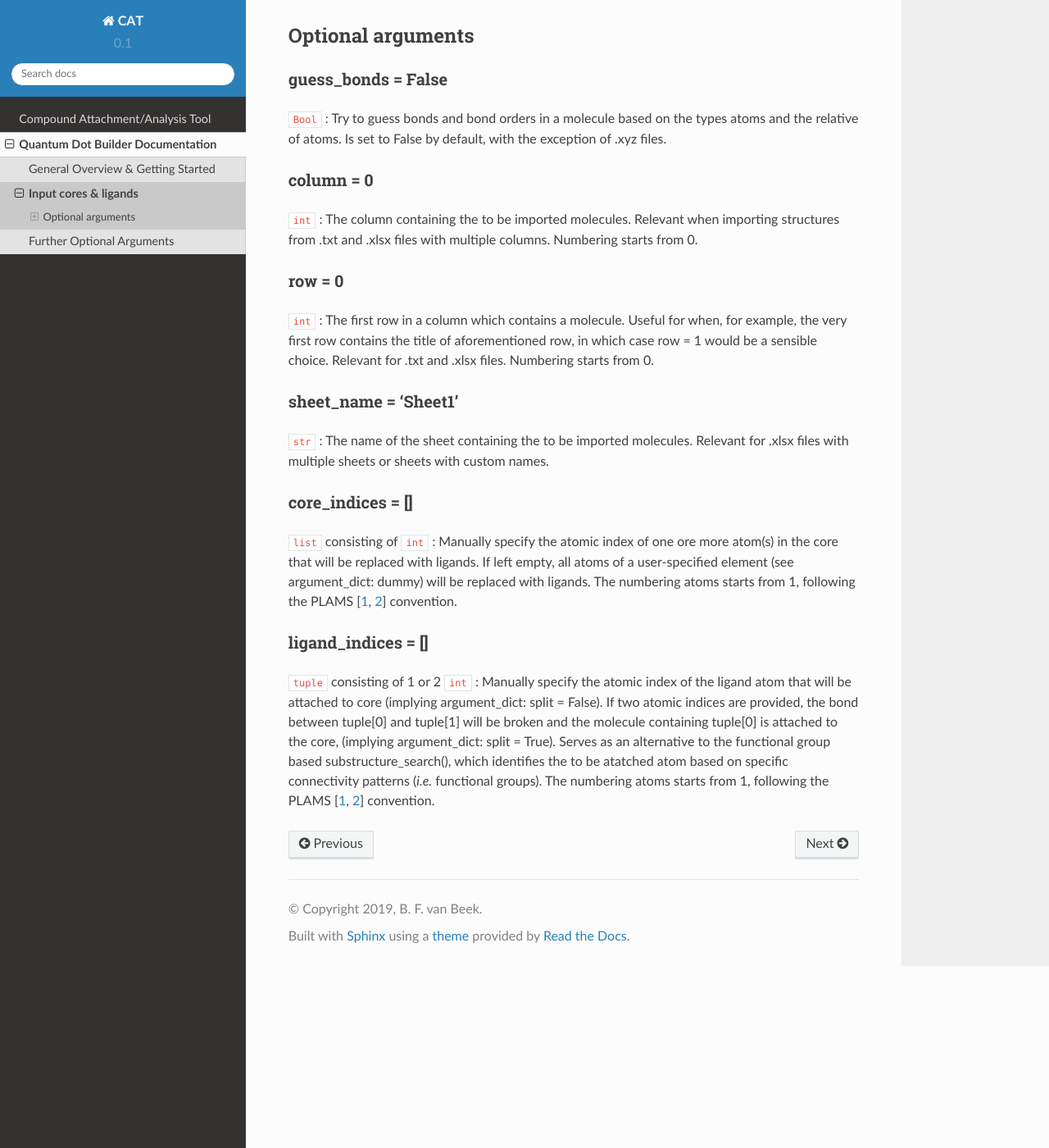
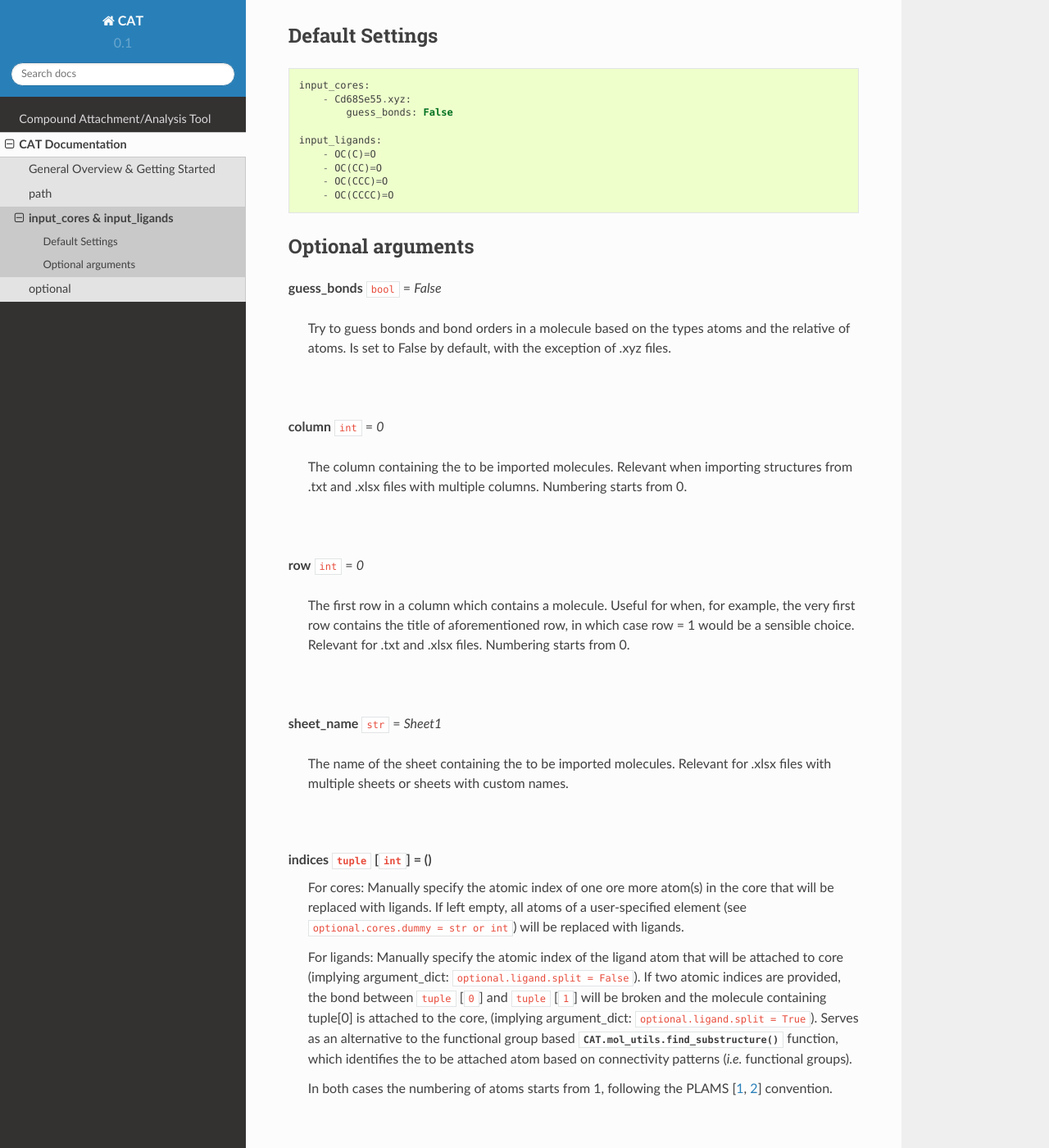
Before and after one commit to nlesc-nano/CAT, a Sphinx documentation site: the page built from docs/core_ligand.rst, in a window 1280 px wide and 1400 px high, scrolled down 422 px. Shown: the whole window at 82% size. Built offline with Sphinx 7.4.7 and the Read the Docs theme 2.0.0, drawn with Linux system fonts in a browser that asks for light colours; some of the changed text lies outside the part shown.

Commit message:
Updated documentation

```diff
--- a/docs/core_ligand.rst
+++ b/docs/core_ligand.rst
@@ -1,67 +1,94 @@
-Input cores & ligands
-=====================
+input_cores & input_ligands
+===========================
 
-Thia section related relates the importing and processing of cores and ligands. Ligand & cores can be imported from a wide range of different files and files types, which can roughly be divided into three categories:
+Thia section related relates the importing and processing of cores and ligands. Ligand & cores can be
+imported from a wide range of different files and files types, which can roughly be divided into three categories:
 
-1.  Files containing coordinates of a single molecule: .xyz, .pdb & .mol
-2.  Python objects: ``plams.Molecule``, ``rdkit.Chem.Mol`` & (SMILES) ``str``
-3.  Containers containing on or multiple input molecules: .txt, .xlsx & directories
+1.  Files containing coordinates of a single molecule: .xyz, .pdb & .mol files
+2.  Python objects: |plams.Molecule|_, |rdkit.Chem.Mol|_ & (SMILES) |str|_
+3.  Containers with one or multiple input molecules: directories, .txt & .xlsx files
 
-In the later case, the container can consist of multiple SMILES strings or paths to .xyz, .pdb and/or .mol files. If necessary, containers are searched recursively. Both absolute and relative paths are explored.
+In the later case, the container can consist of multiple SMILES strings or paths to .xyz, .pdb and/or .mol files.
+If necessary, containers are searched recursively. Both absolute and relative paths are explored.
+
+Default Settings
+~~~~~~~~~~~~~~~~
+
+::
+
+    input_cores:
+        - Cd68Se55.xyz:
+            guess_bonds: False
+
+    input_ligands:
+        - OC(C)=O
+        - OC(CC)=O
+        - OC(CCC)=O
+        - OC(CCCC)=O
 
 Optional arguments
-~~~~~~~~~~~~~~~~~~~
+~~~~~~~~~~~~~~~~~~
 
-guess_bonds = False
--------------------
+**guess_bonds** |bool|_ = *False*
 
-``Bool`` :
-Try to guess bonds and bond orders in a molecule based on the types atoms and the relative of atoms.
-Is set to False by default, with the exception of .xyz files.
+    Try to guess bonds and bond orders in a molecule based on the types atoms and the relative of atoms.
+    Is set to False by default, with the exception of .xyz files.
 
-column = 0
-----------
+    |
 
-``int`` :
-The column containing the to be imported molecules.
-Relevant when importing structures from .txt and .xlsx files with multiple columns.
-Numbering starts from 0.
+**column** |int|_ = *0*
 
-row = 0
--------
+    The column containing the to be imported molecules.
+    Relevant when importing structures from .txt and .xlsx files with multiple columns.
+    Numbering starts from 0.
 
-``int`` :
-The first row in a column which contains a molecule.
-Useful for when, for example, the very first row contains the title of aforementioned row, in which case row = 1 would be a sensible choice.
-Relevant for .txt and .xlsx files.
-Numbering starts from 0.
+    |
 
-sheet_name = 'Sheet1'
----------------------
+**row** |int|_ = *0*
 
-``str`` :
-The name of the sheet containing the to be imported molecules.
-Relevant for .xlsx files with multiple sheets or sheets with custom names.
+    The first row in a column which contains a molecule.
+    Useful for when, for example, the very first row contains the title of aforementioned row,
+    in which case row = 1 would be a sensible choice. Relevant for .txt and .xlsx files.
+    Numbering starts from 0.
 
-core_indices = []
------------------
+    |
 
-``list`` consisting of ``int`` :
-Manually specify the atomic index of one ore more atom(s) in the core that will be replaced with ligands.
-If left empty, all atoms of a user-specified element (see argument_dict: dummy) will be replaced with ligands.
-The numbering atoms starts from 1, following the PLAMS
-[`1 <https://github.com/SCM-NV/PLAMS>`_,
-`2 <https://www.scm.com/doc/plams/index.html>`_]
-convention.
+**sheet_name** |str|_ = *Sheet1*
 
-ligand_indices = []
--------------------
+    The name of the sheet containing the to be imported molecules.
+    Relevant for .xlsx files with multiple sheets or sheets with custom names.
 
-``tuple`` consisting of 1 or 2 ``int`` :
-Manually specify the atomic index of the ligand atom that will be attached to core (implying argument_dict: split = False).
-If two atomic indices are provided, the bond between tuple[0] and tuple[1] will be broken and the molecule containing tuple[0] is attached to the core, (implying argument_dict: split = True).
-Serves as an alternative to the functional group based substructure_search(), which identifies the to be atatched atom based on specific connectivity patterns (*i.e.* functional groups).
-The numbering atoms starts from 1, following the PLAMS
-[`1 <https://github.com/SCM-NV/PLAMS>`_,
-`2 <https://www.scm.com/doc/plams/index.html>`_]
-convention.
+    |
+
+**indices** |tuple|_  [|int|_] = ()
+    For cores:
+    Manually specify the atomic index of one ore more atom(s) in the core that will be replaced with ligands.
+    If left empty, all atoms of a user-specified element (see ``optional.cores.dummy = str or int``) will be replaced with ligands.
+
+    For ligands:
+    Manually specify the atomic index of the ligand atom that will be attached to core (implying argument_dict: ``optional.ligand.split = False``).
+    If two atomic indices are provided, the bond between |tuple|_ [``0``] and |tuple|_ [``1``] will be broken and
+    the molecule containing tuple[0] is attached to the core, (implying argument_dict: ``optional.ligand.split = True``).
+    Serves as an alternative to the functional group based :func:`CAT.mol_utils.find_substructure` function,
+    which identifies the to be attached atom based on connectivity patterns (*i.e.* functional groups).
+
+    In both cases the numbering of atoms starts from 1, following the PLAMS [1_, 2_] convention.
+
+    |
+
+.. _1: https://github.com/SCM-NV/PLAMS
+.. _2: https://www.scm.com/doc/plams/index.html
+
+.. _rdkit.Chem.Mol: http://www.rdkit.org/docs-beta/api/rdkit.Chem.rdchem.Mol-class.html
+.. _plams.Molecule: https://www.scm.com/doc/plams/components/molecule.html#id1
+.. _tuple: https://docs.python.org/3/library/stdtypes.html#tuple
+.. _str: https://docs.python.org/3/library/stdtypes.html#str
+.. _int: https://docs.python.org/3/library/functions.html#int
+.. _bool: https://docs.python.org/3/library/stdtypes.html#boolean-values
+
+.. |rdkit.Chem.Mol| replace:: ``rdkit.Chem.Mol``
+.. |plams.Molecule| replace:: ``plams.Molecule``
+.. |tuple| replace:: ``tuple``
+.. |str| replace:: ``str``
+.. |int| replace:: ``int``
+.. |bool| replace:: ``bool``
--- a/docs/documentation.rst
+++ b/docs/documentation.rst
@@ -1,5 +1,5 @@
-Quantum Dot Builder Documentation
-=================================
+CAT Documentation
+=================
 
 For a more detailed description of the **CAT** compound builder read the
 documentation. The documentation is divided into three parts: The basics,
@@ -8,5 +8,6 @@ look into the customization of the various jobs.
 
 .. toctree::
     get_started
+    path
     core_ligand
     args
```
Also changed, not shown: docs/args.rst (+59 -27 lines), docs/get_started.rst (+35 -6 lines), docs/path.rst (added, +25 -0 lines), 1 other file.
